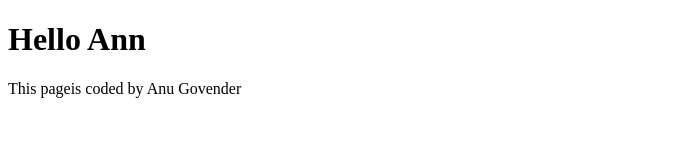
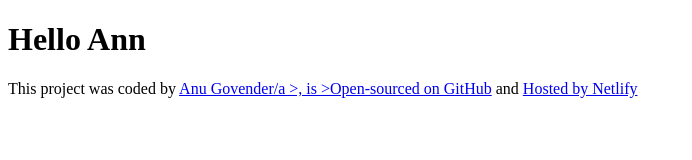
Before and after one commit to 1543-STACK/weather-date, a plain HTML site: page index.html in a window 1280 px wide. Shown: the whole page, without its empty margins (0-692 px from the left). Drawn offline with Linux system fonts and the light colour scheme.

Commit message:
Added links to footer

```diff
--- a/index.html
+++ b/index.html
@@ -7,6 +7,18 @@
   </head>
   <body>
     <h1>Hello Ann</h1>
-    <footer>This pageis coded by Anu Govender</footer>
+    <footer>
+      This project was coded by
+      <a href="https://github.com/1543-STACK/" target="_blank"> Anu Govender/a
+      >, is
+      <a href="https://github.com/1543-STACK/weather-date" target="_blank">
+        >Open-sourced on GitHub</a
+      >
+      and
+      <a href="https://fabulous-chaja-616fd5/.netlify.app/#/" target="_blank"
+        >Hosted by Netlify</a
+      >
+    </footer>
+    <script src="src/app.js"></script>
   </body>
 </html>
```
